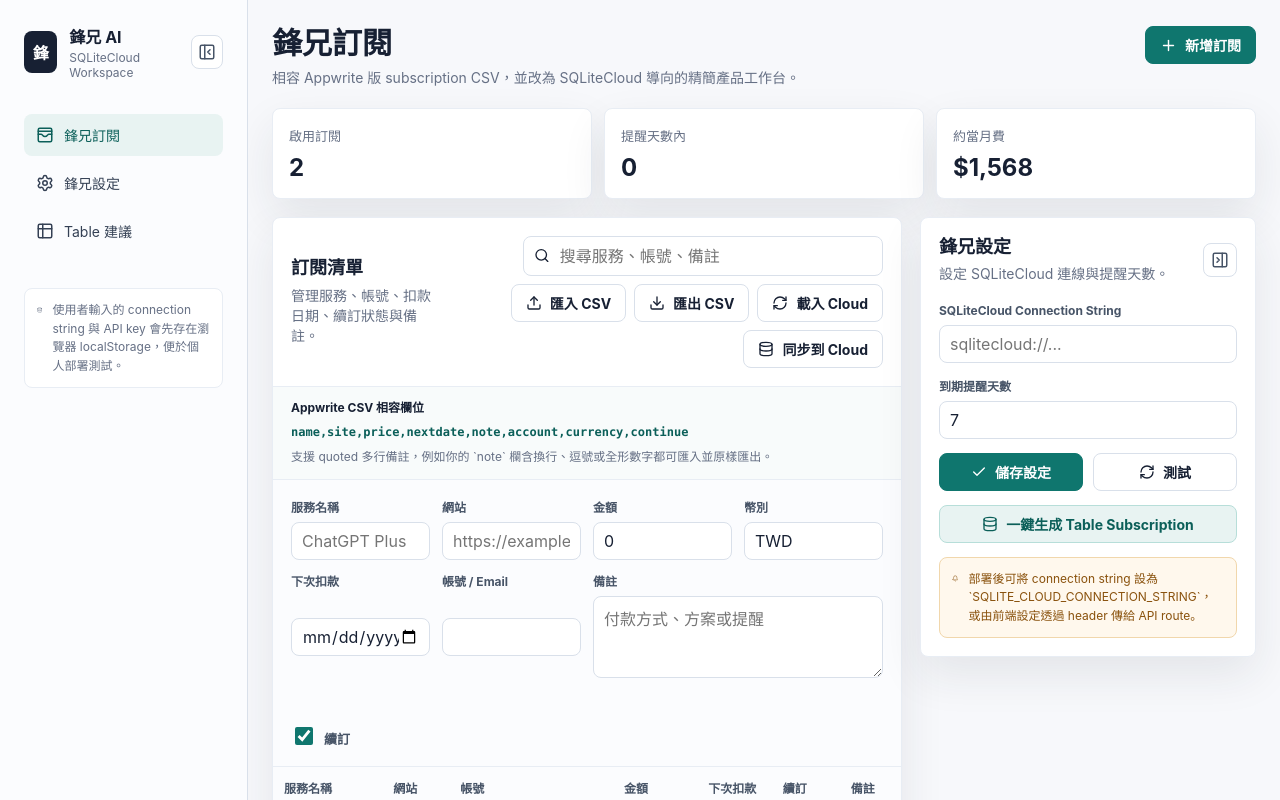
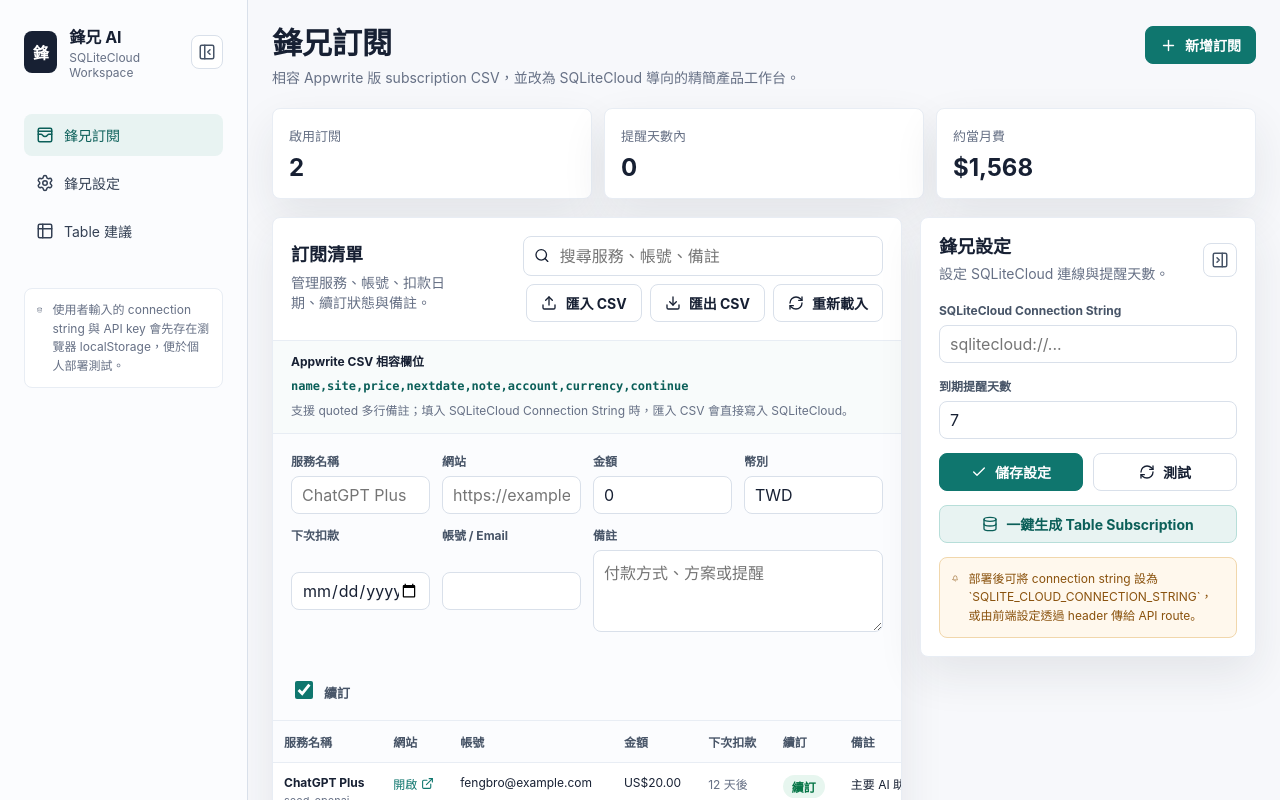
Before and after one commit to huang1988pioneer/SQLiteCloudFengBroAI, a Next.js app: page / in a window 1280 px wide. Shown: the top 800 px of the page. Built offline with nearby package versions, Linux system fonts and the light colour scheme.

Commit message:
Import CSV directly into SQLiteCloud

```diff
--- a/app/page.tsx
+++ b/app/page.tsx
@@ -279,41 +279,25 @@ export default function Home() {
     }
   };
 
-  const syncLocalToCloud = async () => {
-    setSyncingCloud(true);
-    try {
-      saveSettings();
+  const importRowsToCloud = async (rows: SubscriptionDraft[]) => {
     await setupSubscriptionTable();
-      for (const subscription of subscriptions) {
-        const draftForCloud: SubscriptionDraft = {
-          name: subscription.name,
-          site: subscription.site,
-          price: subscription.price,
-          currency: subscription.currency,
-          nextdate: subscription.nextdate,
-          account: subscription.account,
-          note: subscription.note,
-          continue: subscription.continue,
-        };
+    const importedCloudRows: Subscription[] = [];
+    for (const row of rows) {
       const response = await fetch("/api/subscription", {
         method: "POST",
         headers: {
           "Content-Type": "application/json",
           ...getCloudHeaders(),
         },
-          body: JSON.stringify({ id: subscription.id, ...draftForCloud }),
+        body: JSON.stringify(row),
       });
       const result = await response.json();
       if (!response.ok || result.error) {
-          throw new Error(result.error || `同步 ${subscription.name} 失敗`);
+        throw new Error(result.error || `匯入 ${row.name} 到 SQLiteCloud 失敗`);
       }
+      importedCloudRows.push(normalizeCloudSubscription(result));
     }
-      flash(`已同步 ${subscriptions.length} 筆到 SQLiteCloud`);
-    } catch (error) {
-      flash(error instanceof Error ? error.message : "同步到 SQLiteCloud 失敗");
-    } finally {
-      setSyncingCloud(false);
-    }
+    return importedCloudRows;
   };
 
   const saveDraft = async () => {
@@ -421,9 +405,24 @@ export default function Home() {
       flash("沒有可匯入的訂閱資料");
       return;
     }
+    if (settings.connectionString.trim()) {
+      setSyncingCloud(true);
+      try {
+        saveSettings();
+        const importedCloudRows = await importRowsToCloud(result.rows);
+        await loadCloudSubscriptions();
+        flash(`已直接匯入 ${importedCloudRows.length} 筆到 SQLiteCloud`);
+      } catch (error) {
+        flash(error instanceof Error ? error.message : "匯入 SQLiteCloud 失敗");
+      } finally {
+        setSyncingCloud(false);
+      }
+      return;
+    }
+
     const imported = result.rows.map((row) => buildSubscription(row));
     setSubscriptions((items) => [...imported, ...items]);
-    flash(`已匯入 ${imported.length} 筆 Appwrite CSV`);
+    flash(`已匯入 ${imported.length} 筆 Appwrite CSV 到本機`);
   };
 
   return (
@@ -516,11 +515,7 @@ export default function Home() {
                   </button>
                   <button className="button ghost" onClick={loadCloudSubscriptions} disabled={syncingCloud}>
                     <RefreshCw size={16} />
-                    載入 Cloud
-                  </button>
-                  <button className="button ghost" onClick={syncLocalToCloud} disabled={syncingCloud}>
-                    <Database size={16} />
-                    同步到 Cloud
+                    重新載入
                   </button>
                 </div>
               </div>
@@ -528,7 +523,7 @@ export default function Home() {
               <div className="csv-hint">
                 <strong>Appwrite CSV 相容欄位</strong>
                 <code>{appwriteCsvHeaders.join(",")}</code>
-                <span>支援 quoted 多行備註，例如你的 `note` 欄含換行、逗號或全形數字都可匯入並原樣匯出。</span>
+                <span>支援 quoted 多行備註；填入 SQLiteCloud Connection String 時，匯入 CSV 會直接寫入 SQLiteCloud。</span>
               </div>
 
               {csvErrors.length > 0 ? (
```
Lines whose indentation alone changed are shown as unchanged.
